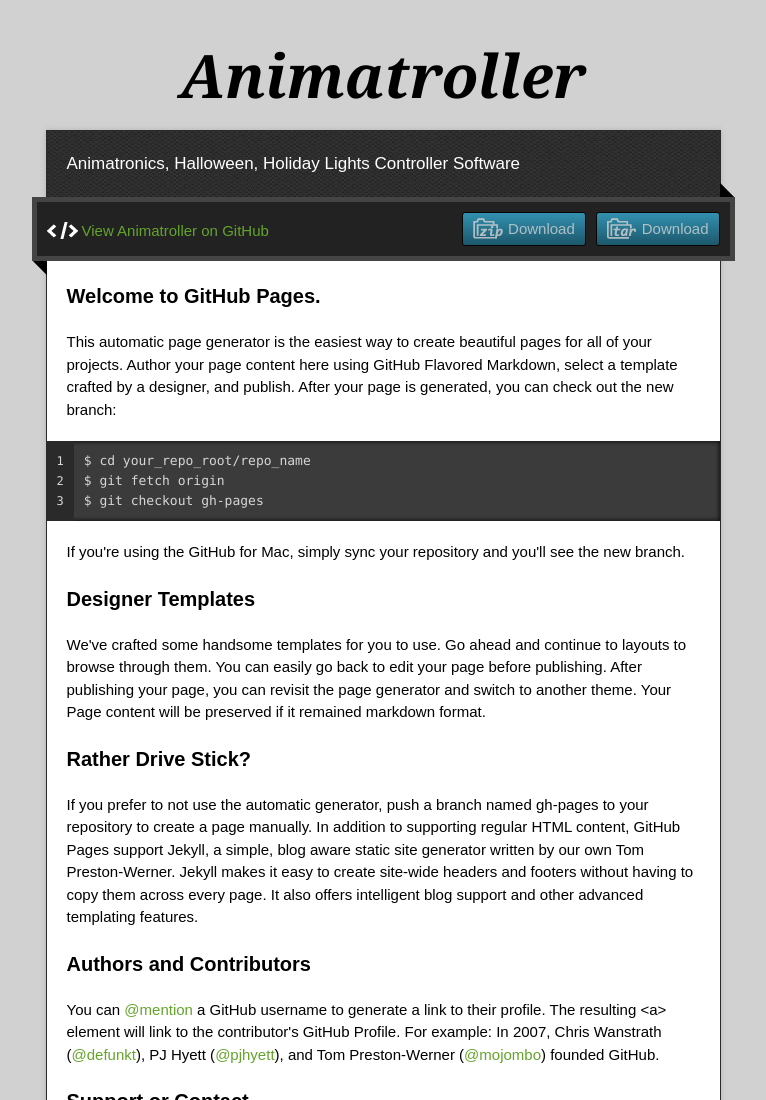
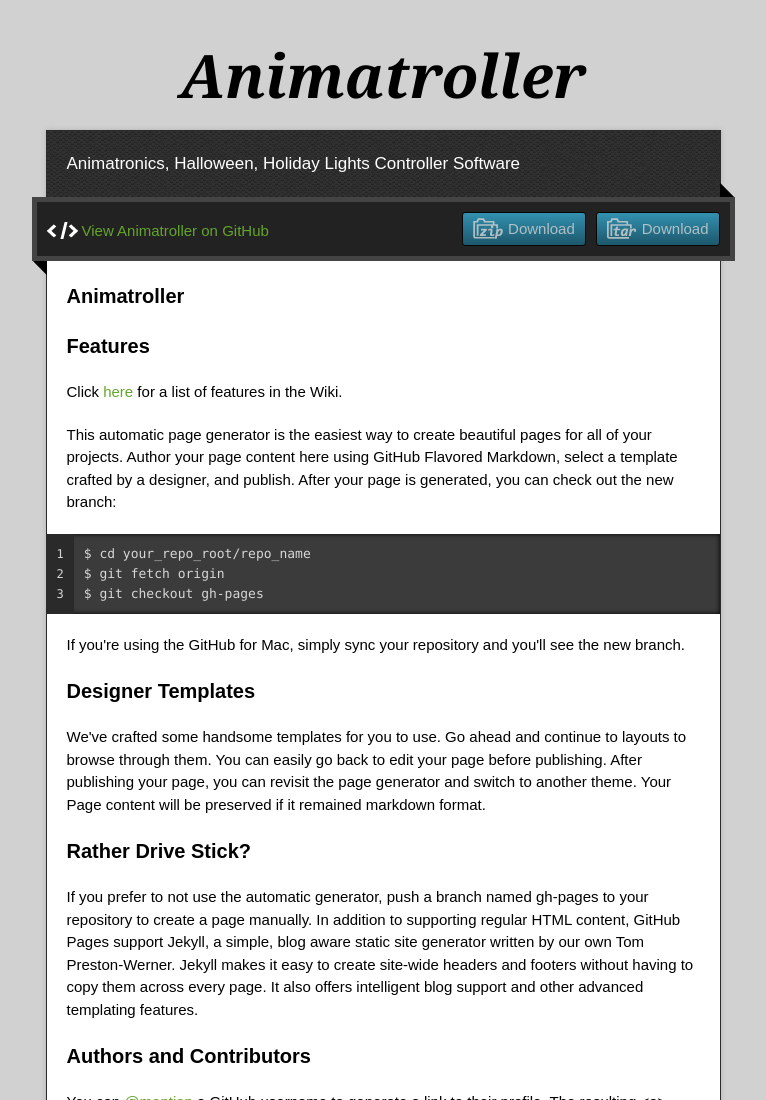
Before and after one commit to HakanL/animatroller, a plain HTML site: page index.html in a window 1280 px wide. Shown: the top 1100 px of the page, without its empty margins (257-1023 px from the left). Drawn offline with nearby package versions, Linux system fonts and the light colour scheme.

Commit message:
Index changes

```diff
--- a/index.html
+++ b/index.html
@@ -36,7 +36,13 @@
         <span class="blc"></span><span class="trc"></span>
         </div>
         <article class="markdown-body">
-          <h3>Welcome to GitHub Pages.</h3>
+          <h3>Animatroller</h3>
+
+            <p></p>
+
+            <h3>Features</h3>
+            <p>Click <a href="wiki/Features">here</a> for a list of features in the Wiki.</p>
+
 
 <p>This automatic page generator is the easiest way to create beautiful pages for all of your projects. Author your page content here using GitHub Flavored Markdown, select a template crafted by a designer, and publish. After your page is generated, you can check out the new branch:</p>
 
```
